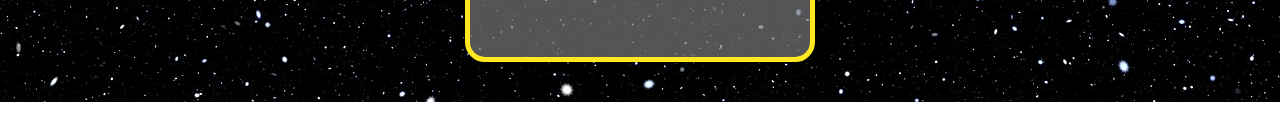
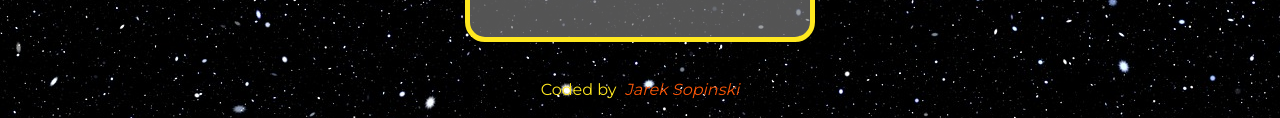
Before and after one commit to JarekSopinski/tic-tac-toe-star-wars-edition, a plain HTML site: page index.html in a window 1280 px wide. Shown: the part 853-971 px from the top of the page. Drawn offline with Linux system fonts and the light colour scheme.

Commit message:
Added footer

```diff
--- a/index.html
+++ b/index.html
@@ -199,6 +199,19 @@
 
 </div>
 
+<!--FOOTER-->
+
+<footer class="footer">
+
+    <span class="footer_text">Coded by&nbsp;</span>
+    <a class="footer_text--name"
+       href="https://github.com/JarekSopinski"
+       target="_blank">
+        Jarek Sopinski
+    </a>
+
+</footer>
+
 <script src="external/jquery-3.3.1.min.js"></script>
 <script src="js/script.js"></script>
 </body>
--- a/style/style.scss
+++ b/style/style.scss
@@ -57,8 +57,8 @@ $normal-font: 'Montserrat', sans-serif;
 .settings {
   display: block;
   max-width: 300px;
-  margin: 0 auto 20px auto;
-  padding: 20px;
+  margin: 0 auto 40px auto;
+  padding: 20px 20px 0 20px;
   background-color: $grey-opacity;
   border: 5px solid $sw-title-yellow;
   border-radius: 20px;
@@ -209,7 +209,7 @@ $normal-font: 'Montserrat', sans-serif;
 
 .results {
   display: block;
-  margin: 0 auto;
+  margin: 0 auto 40px auto;
 }
 
 .results_game-counter {
@@ -225,6 +225,26 @@ $normal-font: 'Montserrat', sans-serif;
 .results_container_text {
   @include text($normal-font, 20px, $sw-title-yellow);
   font-weight: bolder;
+}
+
+//************ FOOTER ************
+
+.footer {
+  text-align: center;
+}
+
+.footer_text {
+  @include text($normal-font, 16px, $sw-title-yellow);
+}
+
+.footer_text--name {
+  @include text($normal-font, 16px, $highlight-orange);
+  text-decoration: none;
+  font-style: italic;
+}
+
+.footer_text--name:hover {
+  color: $ligth-side-blue;
 }
 
 //************ TABLET & DESKTOP RESOLUTION ************
```
Also changed, not shown: style/style.css.
